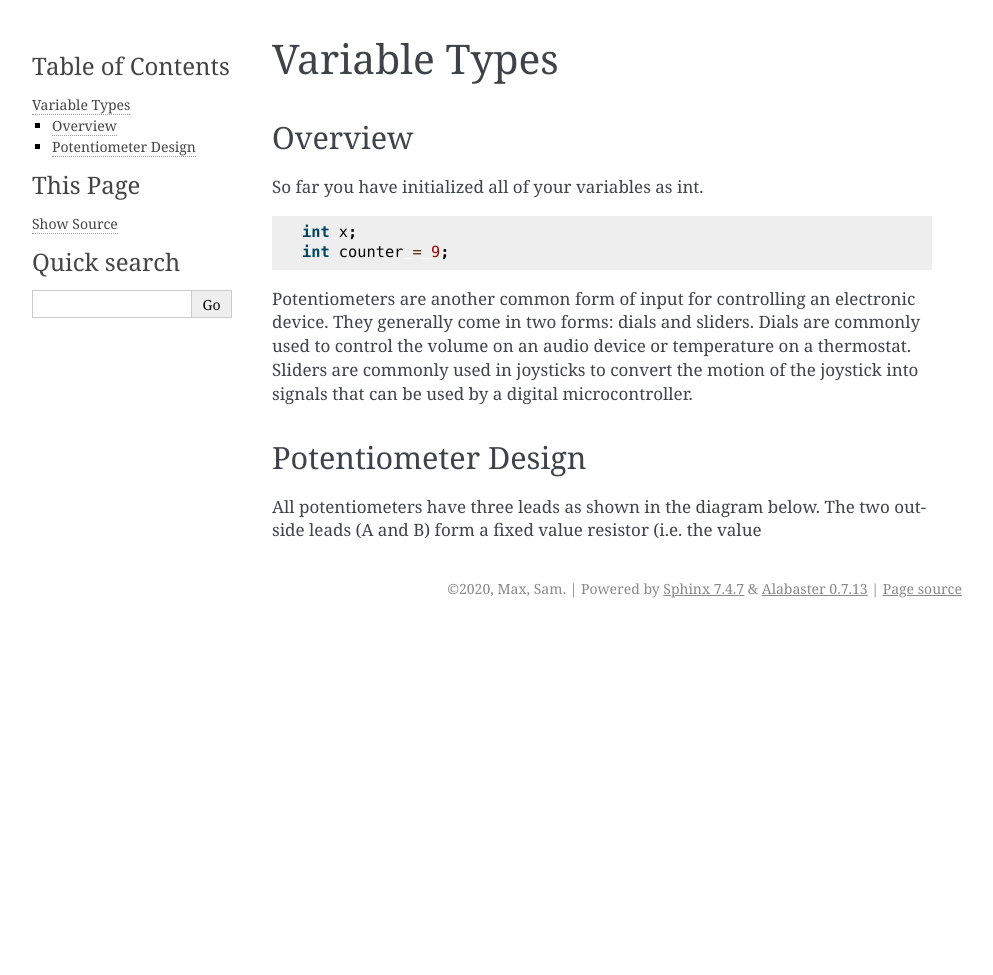
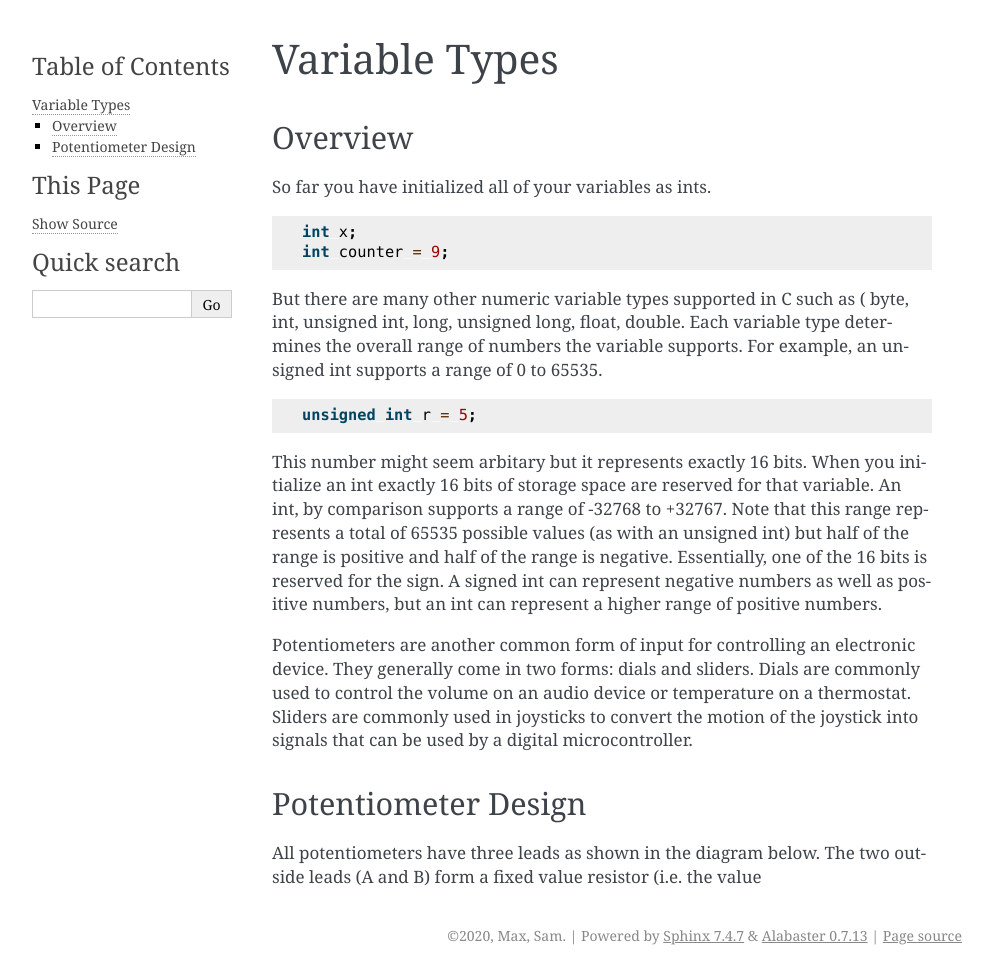
Before and after one commit to maxtkc/mvths-wiki, a Sphinx documentation site: the page built from docs/020a-variable-types.rst, in a window 1280 px wide. Shown: the whole page, without its empty margins (148-1141 px from the left). Built offline with Sphinx 7.4.7, drawn with Linux system fonts in a browser that asks for light colours; before the commit the page ends 900 px from its top, so only the background shows below that.

Commit message:
Update 020a-variable-types.rst

```diff
--- a/docs/020a-variable-types.rst
+++ b/docs/020a-variable-types.rst
@@ -4,12 +4,27 @@ Variable Types
 Overview
 --------
 
-So far you have initialized all of your variables as int.
+So far you have initialized all of your variables as ints.
 
 .. code-block:: c
 
   int x;
   int counter = 9;
+
+But there are many other numeric variable types supported in C such as ( byte, int, unsigned int, long, unsigned long, float, double.
+Each variable type determines the overall range of numbers the variable supports. For example, an unsigned int supports a range of 0 to 65535.
+
+.. code-block:: c
+
+  unsigned int r = 5;
+
+This number might seem arbitary but it represents exactly 16 bits. When you initialize an int exactly 16 bits of storage space are reserved for that variable. An
+int, by comparison supports a range of -32768 to +32767. Note that this range represents a total of 65535 possible values (as with an unsigned int) but half of the
+range is positive and half of the range is negative. Essentially, one of the 16 bits is reserved for the sign. A signed int can represent negative numbers as well as
+positive numbers, but an int can represent a higher range of positive numbers.
+
+
+
 
 Potentiometers are another common form of input for controlling an
 electronic device. They generally come in two forms: dials and sliders.
```
